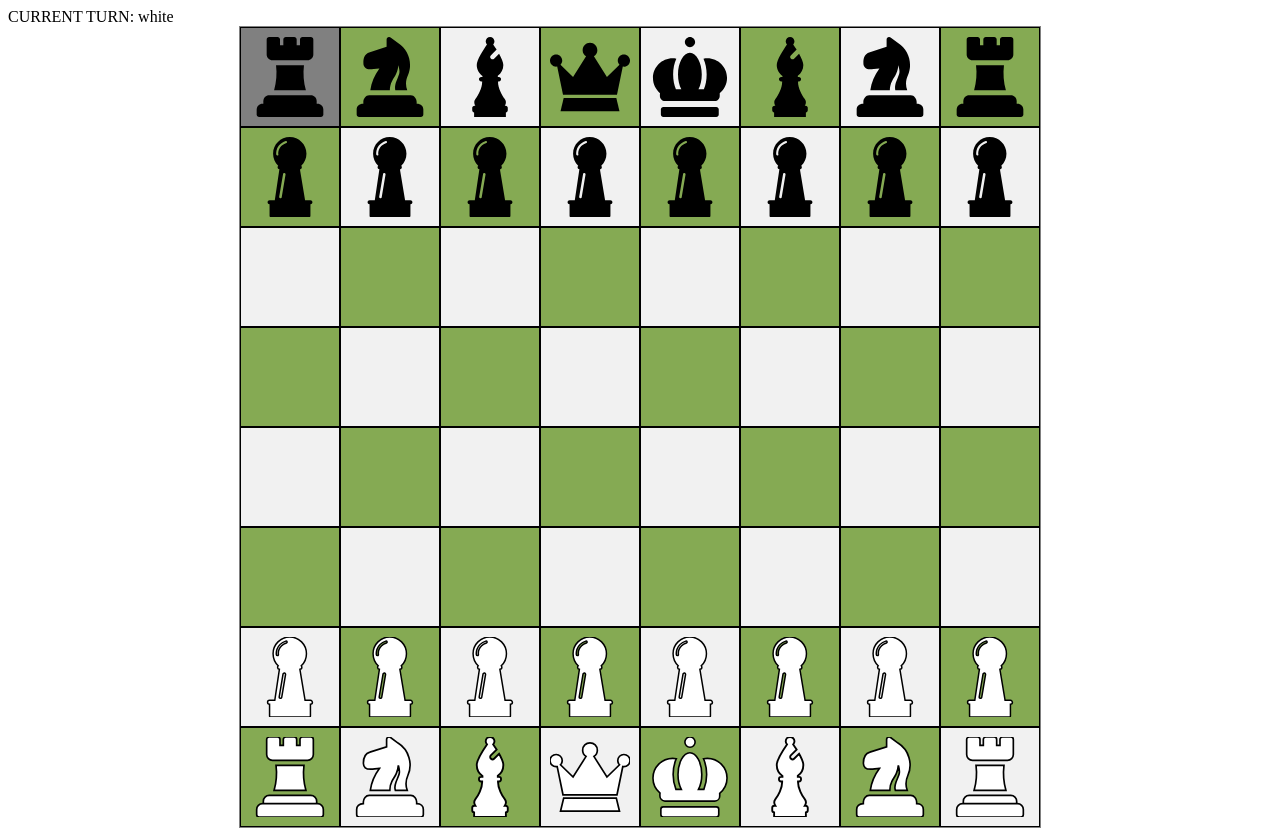
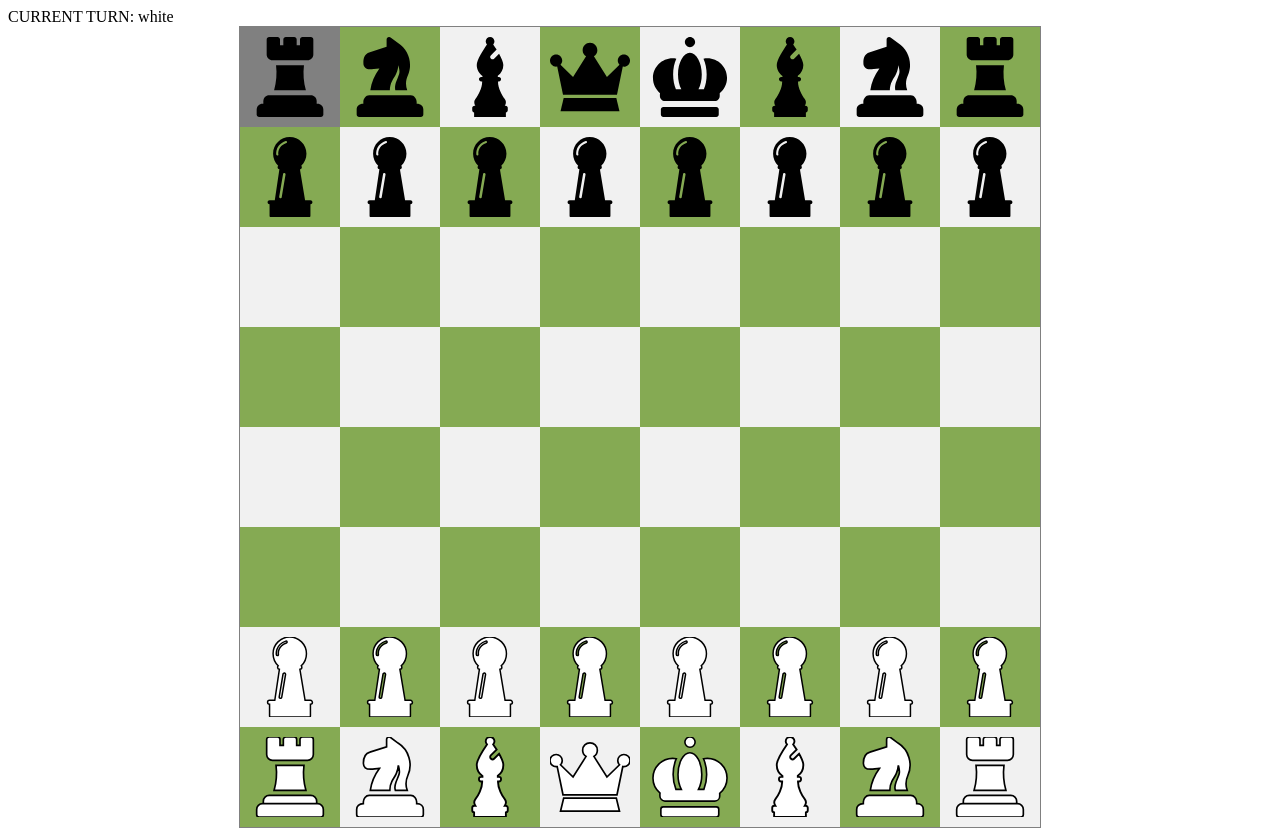
Before and after one commit to KarimDev1999/chess, a website built with webpack: page index.html in a window 1280 px wide. Both pictures are taken after a click on the element 290 px from the left and 77 px from the top of the page. Built offline with nearby package versions, Linux system fonts and the light colour scheme.

Commit message:
checkmate logic was added, fixed some bugs and borders was deleted

```diff
--- a/src/main.js
+++ b/src/main.js
@@ -1,6 +1,7 @@
 import { PieceFactory } from './modules/factory';
 import { searchNextMoves } from './modules/searchMoves'
-import { checkDir, getPieceColor, getPieceName } from './modules/helpers'
+import { checkDir, getPieceColor, getPieceName, getEnemyColor, handlePinLine } from './modules/helpers'
+import { searchNextMovesForBishop, searchNextMovesForRook } from './modules/searchMoves';
 let board = document.querySelector('.board');
 
 for (let i = 0; i < 8; i++) {
@@ -42,7 +43,7 @@ for (let i = 0; i < squares.length; i++) {
 
 
 
-
+// draw pieces login starts here
 let factory = new PieceFactory();
 const blackPieces = [
     factory.create('pawn', 'black'),
@@ -90,16 +91,32 @@ function addPiecesForWhite(whitePieces) {
 }
 addPiecesForWhite(whitePieces)
 
+// draw pieces logic ends here
+
+const checkInfo = {
+    checkLines: [],
+    saveMoves: [],
+    pinedPiece: null,
+    pinLine: [],
+    isCheckmate: false,
+    kingInCheck: null,
+
+}
+let currentTurnText = document.querySelector('.current-turn');
+let history = [];
+let CURRENT_TURN = 'white';
+currentTurnText.innerHTML = `CURRENT TURN: ${CURRENT_TURN}`;
+
 const movePiece = (history) => {
     let prev = history[0];
     let next = history[1];
-    let color = getPieceColor(history[0])
+    let color = getPieceColor(prev)
     next.classList.remove(next.getAttribute('piece'));
     next.removeAttribute('piece');
-    if (history[0].getAttribute('firstMove' !== null)) {
-        history[0].removeAttribute('firstMove')
+    if (prev.getAttribute('firstMove' !== null)) {
+        prev.removeAttribute('firstMove')
     }
-    if (getPieceName(history[0]) === 'pawn' && (+history[1].getAttribute('posY') === 1 || +history[1].getAttribute('posY') === 8)) {
+    if (getPieceName(prev) === 'pawn' && (+next.getAttribute('posY') === 1 || +next.getAttribute('posY') === 8)) {
         next.classList.add(`${color}-queen`)
         next.setAttribute('piece', `${color}-queen`)
     }
@@ -114,48 +131,108 @@ const movePiece = (history) => {
 
 const filterMoves = (piece) => {
     let checkedList = [];
-    let enemyColor = piece.color === 'white' ? 'black' : 'white';
+    let enemyColor = getEnemyColor(piece);
+
+    //diaglonal pins
+    if (getPieceName(piece.current) === 'bishop' || getPieceName(piece.current) === 'queen') {
+        handlePinLine(piece, searchNextMovesForBishop, checkInfo)
+    }
+    // vertical and horizontal pins
+    if (getPieceName(piece.current) === 'rook' || getPieceName(piece.current) === 'queen') {
+        handlePinLine(piece, searchNextMovesForRook, checkInfo)
+    }
+
     piece.nextMoves.flat().forEach(move => {
         if (move) {
-            if (getPieceName(piece.current) === 'king' && !move.getAttribute(`${enemyColor}-attack`)) {
-                if (move.getAttribute('piece') !== null && getPieceColor(move) !== piece.color || move.getAttribute('piece') === null) {
-                    return checkedList.push(move)
-                }
+            if (getPieceName(piece.current) === 'king' && !move.getAttribute(`${enemyColor}-attack`) && (move.getAttribute('piece') !== null && getPieceColor(move) !== piece.color || move.getAttribute('piece') === null)) {
+                return checkedList.push(move)
             }
             if (move.getAttribute('piece') !== null && getPieceName(move) === 'king' && getPieceColor(move) !== piece.color) {
-                return (
-                    move.setAttribute('is-checked', 1),
+                piece.nextMoves.forEach(moves => {
+                    if (moves.length > 0) {
+                        moves.forEach(move => {
+                            if (move && move.classList.value.includes(`${enemyColor}-king`)) {
+                                let isContainSameLine = checkInfo.checkLines.some(line => getPieceName(line[0]) === getPieceName(piece.current))
+                                !isContainSameLine && checkInfo.checkLines.push([piece.current, ...moves.slice(0, moves.indexOf(move) + 1)]);
+                                checkInfo.kingInCheck = enemyColor;
+                            }
+                        })
+                    }
+                })
+                move.setAttribute('is-checked', 1),
                     move.classList.add('red')
-                )
+                return
+
             }
-
             if (move.getAttribute('piece') === null && getPieceName(piece.current) !== 'king') {
                 return checkedList.push(move);
             }
-            if (move.getAttribute('piece') !== null && getPieceColor(move) !== piece.color && getPieceName(move) !== 'king') {
+            if (move.getAttribute('piece') !== null && getPieceColor(move) !== piece.color && getPieceName(move) !== 'king' && getPieceName(piece.current) !== 'king') {
                 return checkedList.push(move);
             }
         }
     })
-    return checkedList
+
+
+    if (checkInfo.checkLines.length === 1 && checkInfo.kingInCheck) {
+        checkedList.forEach(move => {
+            checkInfo.checkLines.forEach(line => {
+                line.forEach(square => {
+                    if (piece.color === checkInfo.kingInCheck && square === move && getPieceName(piece.current) !== 'king') {
+                        checkInfo.saveMoves.push(move);
+                    }
+                    else if (piece.color === checkInfo.kingInCheck && getPieceName(piece.current) === 'king') {
+                        checkInfo.saveMoves.push(move)
+                    }
+                })
+            })
+        })
+        return checkInfo.saveMoves;
+    }
+    else if (checkInfo.checkLines.length === 2 && checkInfo.kingInCheck) {
+        checkedList.forEach(move => {
+            if (getPieceName(piece.current) === 'king' && piece.color === checkInfo.kingInCheck) {
+                checkInfo.saveMoves.push(move);
+            }
+        })
+        return checkInfo.saveMoves
+    }
+    if (checkInfo.pinedPiece === piece.current) {
+        checkedList = []
+        piece.nextMoves.flat().forEach(move => {
+            checkInfo.pinLine.forEach(pinedSquare => {
+                if (pinedSquare === move) {
+                    checkedList.push(move)
+                }
+            })
+        })
+        return checkedList
+    }
+
+    return checkedList;
 }
 
 
-
-
-let currentTurnText = document.querySelector('.current-turn');
-let history = [];
-let CURRENT_TURN = 'white';
-currentTurnText.innerHTML = `CURRENT TURN: ${CURRENT_TURN}`;
-
-
-
-const checkForDiagonalAttacks = (currentPiece, color) => {
-    let dir = checkDir(currentPiece)
+const checkForDiagonalAttacks = (piece, color) => {
+    let currentPiece = piece.current;
+    let dir = checkDir(currentPiece);
+    let enemyColor = getEnemyColor(piece);
     let diagonalAttacks = [document.querySelector(`[posY="${+currentPiece.getAttribute('posY') - dir}"][posX="${+currentPiece.getAttribute('posX') - 1}"]`),
     document.querySelector(`[posY="${+currentPiece.getAttribute('posY') - dir}"][posX="${+currentPiece.getAttribute('posX') + 1}"]`)]
-    diagonalAttacks.forEach(attack => attack && attack.setAttribute(`${color}-attack`, true))
-    return diagonalAttacks.filter(attack => attack && attack.getAttribute('piece') !== null && getPieceColor(attack) !== color)
+    diagonalAttacks.forEach(attack => {
+        if (attack) {
+            attack.setAttribute(`${color}-attack`, true)
+            if (attack.getAttribute('piece') && getPieceName(attack) === 'king' && getPieceColor(attack) !== color) {
+                attack.setAttribute('is-checked', 1);
+                attack.classList.add('red');
+                checkInfo.kingInCheck = enemyColor;
+                let test = checkInfo.checkLines.some(line => getPieceName(line[line.length - 1]) === getPieceName(piece.current))
+                !test && checkInfo.checkLines.push([piece.current]);
+            }
+        }
+    })
+    piece.nextMoves = diagonalAttacks.filter(attack => attack && attack.getAttribute('piece') !== null && getPieceColor(attack) !== color && getPieceName(attack) !== 'king');
+    return piece;
 }
 
 
@@ -168,25 +245,33 @@ const movesForAllPieces = (squares) => {
             color: getPieceColor(square)
         })
     ) : null)
-    return allPieces.map(piece => {
+    allPieces.forEach(piece => getPieceName(piece.current) !== 'pawn' && piece.nextMoves.flat().forEach(move => move && move.setAttribute(`${piece.color}-attack`, true)))
+    let restarted = false;
+    for (let i = 0; i < allPieces.length; i++) {
+        if (!restarted && checkInfo.kingInCheck) {
+            i = 0;
+            restarted = true
+        }
+        checkInfo.saveMoves = [];
+        let piece = allPieces[i];
         if (piece && getPieceName(piece.current) === 'pawn') {
-            return {
-                ...piece,
-                nextMoves: [...piece.nextMoves, ...checkForDiagonalAttacks(piece.current, piece.color)]
-            }
+            piece.nextMoves = [...filterMoves(piece), ...filterMoves(checkForDiagonalAttacks(piece, piece.color))]
         }
-        let filtredMoves = filterMoves(piece);
-        piece.nextMoves.flat().forEach(move => move && move.setAttribute(`${piece.color}-attack`, true))
-        return {
-            ...piece, nextMoves: filtredMoves
+        else {
+            let filtredMoves = filterMoves(piece);
+            piece.nextMoves = filtredMoves
         }
-    })
+    }
+    !allPieces.find(piece => piece.nextMoves.length) ? checkInfo.isCheckmate = true : null;
+    if (checkInfo.isCheckmate) return setTimeout(() => alert('checkmate sorry'))
+    return allPieces;
 }
+
 
 const triggerPiece = (e, squares) => {
     let possibleMoves = [];
     let currentPiece = e.target;
-
+    currentPiece !== null && currentPiece.getAttribute('piece') ? currentPiece.classList.add('current') : null;
     if (history.length < 2) {
         history.push(currentPiece);
     }
@@ -198,18 +283,18 @@ const triggerPiece = (e, squares) => {
         }
         history = [];
         currentPiece = null;
+        checkInfo.checkLines = [];
+        checkInfo.pinLine = [];
+        checkInfo.pinedPiece = null;
+        checkInfo.kingInCheck = null;
         squares.forEach(square => {
             square.removeAttribute('white-attack')
             square.removeAttribute('black-attack')
             square.removeAttribute('is-checked')
-            square.classList.remove('red')
-
+            square.classList.remove('red', 'next', 'current')
         })
     }
-    squares.forEach(square => {
-        square.classList.remove('next', 'current')
-    })
-    currentPiece !== null && currentPiece.getAttribute('piece') ? currentPiece.classList.add('current') : null;
+
     movesForAllPieces(squares).forEach(square => {
         if (square.current === currentPiece) {
             possibleMoves.push(...square.nextMoves);
@@ -220,6 +305,7 @@ const triggerPiece = (e, squares) => {
     })
 }
 
+
 squares.forEach(square => {
     square.addEventListener('click', (e) => {
         triggerPiece(e, squares)
--- a/src/modules/helpers.js
+++ b/src/modules/helpers.js
@@ -17,3 +17,25 @@ export const checkDir = (currentPiece) => {
     }
     return dir
 }
+
+
+export const getEnemyColor = (piece) => {
+    return piece.color === 'white' ? 'black' : 'white';
+}
+
+
+
+export const handlePinLine = (piece, searchMovesFunction, checkInfo) => {
+    let lines = searchMovesFunction(piece.current);
+    lines.forEach(moves => {
+        if (moves.length > 0) {
+            let kingOnTheLine = moves.find(move => move && move.classList.value.includes(`${getEnemyColor(piece)}-king`));
+            let pieceOnTheLine = moves.find(move => move && move !== piece.current && move.getAttribute('piece') && getPieceColor(move) !== piece.color && getPieceName(move) !== 'king');
+            if (kingOnTheLine && pieceOnTheLine) {
+                let isContainSameLine = checkInfo.pinLine.length && getPieceName(checkInfo.pinLine[0]) === getPieceName(piece.current)
+                !isContainSameLine && checkInfo.pinLine.push(piece.current, ...moves.slice(0, moves.indexOf(kingOnTheLine)))
+                checkInfo.pinedPiece = pieceOnTheLine
+            }
+        }
+    })
+}
--- a/src/modules/searchMoves.js
+++ b/src/modules/searchMoves.js
@@ -1,86 +1,89 @@
-import { checkDir, getPieceName } from "./helpers";
+import { checkDir, getPieceColor, getPieceName } from "./helpers";
 
-const searchNextMovesForBishop = (currentPiece) => {
+
+const cutToStopPosition = (moves, currentPiece) => {
+    moves.forEach(line => line.forEach((move, i) => (move && move.getAttribute('piece') && getPieceName(move) !== 'king') || (move && move.getAttribute('piece') && getPieceName(move) && getPieceName(move) === 'king' && getPieceColor(currentPiece) === getPieceColor(move)) ? line.splice(i + 1) : null))
+    return moves;
+}
+
+export const searchNextMovesForBishop = (currentPiece) => {
     let lines = new Array(4).fill(null);
     let toggle = false;
     let moves = lines.map((_, i) => {
-        let asd = [];
+        let tmp = [];
         if (i % 2 === 0) {
             toggle = !toggle;
         }
         for (let j = 1; j <= 7; j++) {
             if (i % 2 === 0 && !toggle) {
-                asd.push(document.querySelector(`[posY="${+currentPiece.getAttribute('posY') - j}"][posX="${+currentPiece.getAttribute('posX') - j}"]`))
+                tmp.push(document.querySelector(`[posY="${+currentPiece.getAttribute('posY') - j}"][posX="${+currentPiece.getAttribute('posX') - j}"]`))
             }
             else if (i % 2 !== 0 && !toggle) {
-                asd.push(document.querySelector(`[posY="${+currentPiece.getAttribute('posY') + j}"][posX="${+currentPiece.getAttribute('posX') + j}"]`))
+                tmp.push(document.querySelector(`[posY="${+currentPiece.getAttribute('posY') + j}"][posX="${+currentPiece.getAttribute('posX') + j}"]`))
             }
             else if (i % 2 === 0 && toggle) {
-                asd.push(document.querySelector(`[posY="${+currentPiece.getAttribute('posY') + j}"][posX="${+currentPiece.getAttribute('posX') - j}"]`))
+                tmp.push(document.querySelector(`[posY="${+currentPiece.getAttribute('posY') + j}"][posX="${+currentPiece.getAttribute('posX') - j}"]`))
             }
             else if (i % 2 !== 0 && toggle) {
-                asd.push(document.querySelector(`[posY="${+currentPiece.getAttribute('posY') - j}"][posX="${+currentPiece.getAttribute('posX') + j}"]`))
+                tmp.push(document.querySelector(`[posY="${+currentPiece.getAttribute('posY') - j}"][posX="${+currentPiece.getAttribute('posX') + j}"]`))
             }
         }
-        return asd
+        return tmp
     })
-    moves.forEach(line => line.forEach((move, i) => move && move.getAttribute('piece') !== null ? line.splice(i + 1) : null))
     return moves;
 }
 
 
-const searchNextMovesForRook = (currentPiece) => {
+export const searchNextMovesForRook = (currentPiece) => {
     let lines = new Array(4).fill(null);
     let toggle = false;
     let moves = lines.map((_, i) => {
-        let asd = [];
+        let tmp = [];
         if (i % 2 === 0) {
             toggle = !toggle;
         }
-
         for (let j = 1; j <= 7; j++) {
             if (i % 2 === 0 && !toggle) {
-                asd.push(document.querySelector(`[posY="${+currentPiece.getAttribute('posY')}"][posX="${+currentPiece.getAttribute('posX') - j}"]`))
+                tmp.push(document.querySelector(`[posY="${+currentPiece.getAttribute('posY')}"][posX="${+currentPiece.getAttribute('posX') - j}"]`))
             }
             else if (i % 2 !== 0 && !toggle) {
-                asd.push(document.querySelector(`[posY="${+currentPiece.getAttribute('posY')}"][posX="${+currentPiece.getAttribute('posX') + j}"]`))
+                tmp.push(document.querySelector(`[posY="${+currentPiece.getAttribute('posY')}"][posX="${+currentPiece.getAttribute('posX') + j}"]`))
             }
             else if (i % 2 === 0 && toggle) {
-                asd.push(document.querySelector(`[posY="${+currentPiece.getAttribute('posY') + j}"][posX="${+currentPiece.getAttribute('posX')}"]`))
+                tmp.push(document.querySelector(`[posY="${+currentPiece.getAttribute('posY') + j}"][posX="${+currentPiece.getAttribute('posX')}"]`))
             }
             else if (i % 2 !== 0 && toggle) {
-                asd.push(document.querySelector(`[posY="${+currentPiece.getAttribute('posY') - j}"][posX="${+currentPiece.getAttribute('posX')}"]`))
+                tmp.push(document.querySelector(`[posY="${+currentPiece.getAttribute('posY') - j}"][posX="${+currentPiece.getAttribute('posX')}"]`))
             }
         }
-
-        return asd
+        return tmp
     })
-    moves.forEach(line => line.forEach((move, i) => move && move.getAttribute('piece') !== null ? line.splice(i + 1) : null))
     return moves
 }
 
 const searchNextMovesForHorse = (currentPiece) => {
-    return [document.querySelector(`[posY="${+currentPiece.getAttribute('posY') - 2}"][posX="${+currentPiece.getAttribute('posX') + 1}"]`),
-    document.querySelector(`[posY="${+currentPiece.getAttribute('posY') - 2}"][posX="${+currentPiece.getAttribute('posX') - 1}"]`),
-    document.querySelector(`[posY="${+currentPiece.getAttribute('posY') - 1}"][posX="${+currentPiece.getAttribute('posX') + 2}"]`),
-    document.querySelector(`[posY="${+currentPiece.getAttribute('posY') - 1}"][posX="${+currentPiece.getAttribute('posX') - 2}"]`),
-    document.querySelector(`[posY="${+currentPiece.getAttribute('posY') + 1}"][posX="${+currentPiece.getAttribute('posX') - 2}"]`),
-    document.querySelector(`[posY="${+currentPiece.getAttribute('posY') + 1}"][posX="${+currentPiece.getAttribute('posX') + 2}"]`),
-    document.querySelector(`[posY="${+currentPiece.getAttribute('posY') + 2}"][posX="${+currentPiece.getAttribute('posX') - 1}"]`),
-    document.querySelector(`[posY="${+currentPiece.getAttribute('posY') + 2}"][posX="${+currentPiece.getAttribute('posX') + 1}"]`),
+    return [
+        [document.querySelector(`[posY="${+currentPiece.getAttribute('posY') - 2}"][posX="${+currentPiece.getAttribute('posX') + 1}"]`)],
+        [document.querySelector(`[posY="${+currentPiece.getAttribute('posY') - 2}"][posX="${+currentPiece.getAttribute('posX') - 1}"]`)],
+        [document.querySelector(`[posY="${+currentPiece.getAttribute('posY') - 1}"][posX="${+currentPiece.getAttribute('posX') + 2}"]`)],
+        [document.querySelector(`[posY="${+currentPiece.getAttribute('posY') - 1}"][posX="${+currentPiece.getAttribute('posX') - 2}"]`)],
+        [document.querySelector(`[posY="${+currentPiece.getAttribute('posY') + 1}"][posX="${+currentPiece.getAttribute('posX') - 2}"]`)],
+        [document.querySelector(`[posY="${+currentPiece.getAttribute('posY') + 1}"][posX="${+currentPiece.getAttribute('posX') + 2}"]`)],
+        [document.querySelector(`[posY="${+currentPiece.getAttribute('posY') + 2}"][posX="${+currentPiece.getAttribute('posX') - 1}"]`)],
+        [document.querySelector(`[posY="${+currentPiece.getAttribute('posY') + 2}"][posX="${+currentPiece.getAttribute('posX') + 1}"]`)],
     ]
 }
 
 const searchNextMovesForKing = (currentPiece) => {
     return [
-        document.querySelector(`[posY="${+currentPiece.getAttribute('posY') + 1}"][posX="${+currentPiece.getAttribute('posX') - 1}"]`),
-        document.querySelector(`[posY="${+currentPiece.getAttribute('posY') + 1}"][posX="${+currentPiece.getAttribute('posX')}"]`),
-        document.querySelector(`[posY="${+currentPiece.getAttribute('posY') + 1}"][posX="${+currentPiece.getAttribute('posX') + 1}"]`),
-        document.querySelector(`[posY="${+currentPiece.getAttribute('posY')}"][posX="${+currentPiece.getAttribute('posX') - 1}"]`),
-        document.querySelector(`[posY="${+currentPiece.getAttribute('posY')}"][posX="${+currentPiece.getAttribute('posX') + 1}"]`),
-        document.querySelector(`[posY="${+currentPiece.getAttribute('posY') - 1}"][posX="${+currentPiece.getAttribute('posX') + 1}"]`),
-        document.querySelector(`[posY="${+currentPiece.getAttribute('posY') - 1}"][posX="${+currentPiece.getAttribute('posX')}"]`),
-        document.querySelector(`[posY="${+currentPiece.getAttribute('posY') - 1}"][posX="${+currentPiece.getAttribute('posX') - 1}"]`),
+        [document.querySelector(`[posY="${+currentPiece.getAttribute('posY') + 1}"][posX="${+currentPiece.getAttribute('posX') - 1}"]`)],
+        [document.querySelector(`[posY="${+currentPiece.getAttribute('posY') + 1}"][posX="${+currentPiece.getAttribute('posX')}"]`)],
+        [document.querySelector(`[posY="${+currentPiece.getAttribute('posY') + 1}"][posX="${+currentPiece.getAttribute('posX') + 1}"]`)],
+        [document.querySelector(`[posY="${+currentPiece.getAttribute('posY')}"][posX="${+currentPiece.getAttribute('posX') - 1}"]`)],
+        [document.querySelector(`[posY="${+currentPiece.getAttribute('posY')}"][posX="${+currentPiece.getAttribute('posX') + 1}"]`)],
+        [document.querySelector(`[posY="${+currentPiece.getAttribute('posY') - 1}"][posX="${+currentPiece.getAttribute('posX') + 1}"]`)],
+        [document.querySelector(`[posY="${+currentPiece.getAttribute('posY') - 1}"][posX="${+currentPiece.getAttribute('posX')}"]`)],
+        [document.querySelector(`[posY="${+currentPiece.getAttribute('posY') - 1}"][posX="${+currentPiece.getAttribute('posX') - 1}"]`)],
     ]
 }
 
@@ -92,24 +95,23 @@ const searchNextMovesForQueen = (currentPiece) => {
 
 const searchNextMovesForPawn = (currentPiece) => {
     let dir = checkDir(currentPiece)
-    let nextMoves = [document.querySelector(`[posY="${+currentPiece.getAttribute('posY') - dir}"][posX="${currentPiece.getAttribute('posX')}"]`)];
+    let nextMoves = [[document.querySelector(`[posY="${+currentPiece.getAttribute('posY') - dir}"][posX="${currentPiece.getAttribute('posX')}"]`)]];
     if (currentPiece.getAttribute('firstMove') !== null) {
-        nextMoves.push(document.querySelector(`[posY="${+currentPiece.getAttribute('posY') - dir * 2}"][posX="${currentPiece.getAttribute('posX')}"]`));
+        nextMoves.push([document.querySelector(`[posY="${+currentPiece.getAttribute('posY') - dir * 2}"][posX="${currentPiece.getAttribute('posX')}"]`)]);
 
     }
-    nextMoves.forEach((move, i) => move && move.getAttribute('piece') !== null ? nextMoves.splice(i) : null)
+    nextMoves.flat().forEach((move, i) => move && move.getAttribute('piece') !== null ? nextMoves.splice(i) : null)
     return nextMoves;
-
 }
 
 
 const searchNextMoves = (currentPiece) => {
     switch (getPieceName(currentPiece)) {
         case 'rook': {
-            return searchNextMovesForRook(currentPiece)
+            return cutToStopPosition(searchNextMovesForRook(currentPiece), currentPiece)
         }
         case 'bishop': {
-            return searchNextMovesForBishop(currentPiece)
+            return cutToStopPosition(searchNextMovesForBishop(currentPiece), currentPiece)
         }
         case 'horse': {
             return searchNextMovesForHorse(currentPiece)
@@ -118,7 +120,7 @@ const searchNextMoves = (currentPiece) => {
             return searchNextMovesForPawn(currentPiece)
         }
         case 'queen': {
-            return searchNextMovesForQueen(currentPiece)
+            return cutToStopPosition(searchNextMovesForQueen(currentPiece), currentPiece)
         }
         case 'king': {
             return searchNextMovesForKing(currentPiece)
--- a/styles.css
+++ b/styles.css
@@ -12,9 +12,8 @@ body {
 }
 
 .square {
-    width: 98px;
-    height: 98px;
-    border: 1px solid black;
+    width: 100px;
+    height: 100px;
 }
 
 
```
Also changed, not shown: dist/bundle.js.
